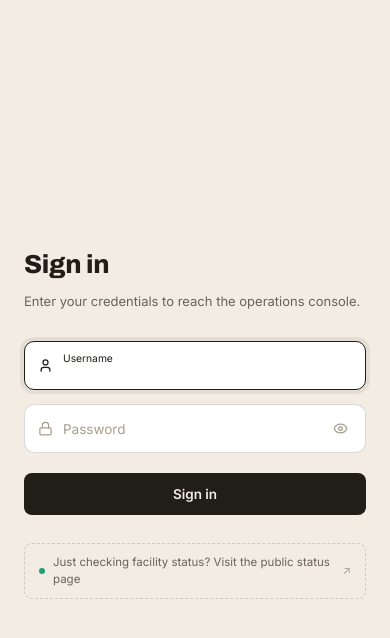
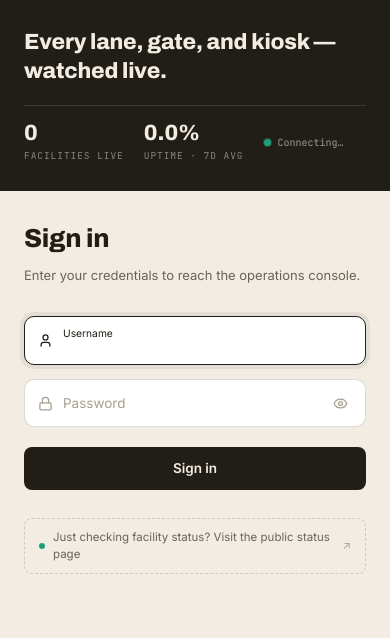
Before and after one commit to yawar2518/facility-intelligence, a React (Vite) app in the folder frontend/: page /login in a window 390 px wide. Shown: the top 638 px of the page. Built offline with nearby package versions, Linux system fonts and the light colour scheme; no server answers.

Commit message:
feat(ui): login page shows brand panel on mobile as condensed top section

```diff
--- a/frontend/src/pages/LoginPage.jsx
+++ b/frontend/src/pages/LoginPage.jsx
@@ -237,10 +237,26 @@ function LoginPage({ onLogin }) {
   }
 
   return (
-    <div style={{ display: 'flex', minHeight: '100vh', background: 'var(--bg)' }}>
+    <div className="login-outer" style={{ display: 'flex', minHeight: '100vh', background: 'var(--bg)' }}>
       <style>{`
         @media (max-width: 860px) {
-          .login-brand-panel { display: none !important; }
+          .login-outer { flex-direction: column !important; }
+          .login-brand-panel {
+            flex: none !important;
+            padding: 28px 24px !important;
+            justify-content: flex-start !important;
+            gap: 20px !important;
+          }
+          .login-brand-wordmark { display: none !important; }
+          .login-brand-hero h1 { font-size: 22px !important; margin-bottom: 0 !important; }
+          .login-brand-hero p  { display: none !important; }
+          .login-brand-wall    { display: none !important; }
+          .login-brand-stats {
+            padding-top: 16px !important;
+            gap: 20px !important;
+            flex-wrap: wrap !important;
+          }
+          .login-form-panel { padding: 28px 24px !important; align-items: flex-start !important; }
         }
 
         /* Neutralize the browser's own autofill background (Chrome's
@@ -283,7 +299,7 @@ function LoginPage({ onLogin }) {
         position: 'relative',
         overflow: 'hidden',
       }}>
-        <div>
+        <div className="login-brand-wordmark">
           <div style={{ fontFamily: 'Archivo, sans-serif', fontWeight: 900, fontSize: '28px', letterSpacing: '-0.02em' }}>
             Argus
           </div>
@@ -298,7 +314,7 @@ function LoginPage({ onLogin }) {
           </div>
         </div>
 
-        <div className="slide-up" style={{ animationDelay: '0.1s', maxWidth: '380px' }}>
+        <div className="login-brand-hero slide-up" style={{ animationDelay: '0.1s', maxWidth: '380px' }}>
           <h1 style={{
             fontFamily: 'Archivo, sans-serif',
             fontWeight: 800,
@@ -318,10 +334,12 @@ function LoginPage({ onLogin }) {
             Anomaly detection, predictive maintenance, and SLA reporting
             across every facility, updated in real time.
           </p>
-          <OpsWall />
+          <div className="login-brand-wall">
+            <OpsWall />
+          </div>
         </div>
 
-        <div className="slide-up" style={{
+        <div className="login-brand-stats slide-up" style={{
           animationDelay: '0.2s',
           display: 'flex',
           alignItems: 'center',
@@ -344,7 +362,7 @@ function LoginPage({ onLogin }) {
       </div>
 
       {/* ── Right — sign in ── */}
-      <div style={{
+      <div className="login-form-panel" style={{
         flex: '1 1 54%',
         display: 'flex',
         alignItems: 'center',
```
